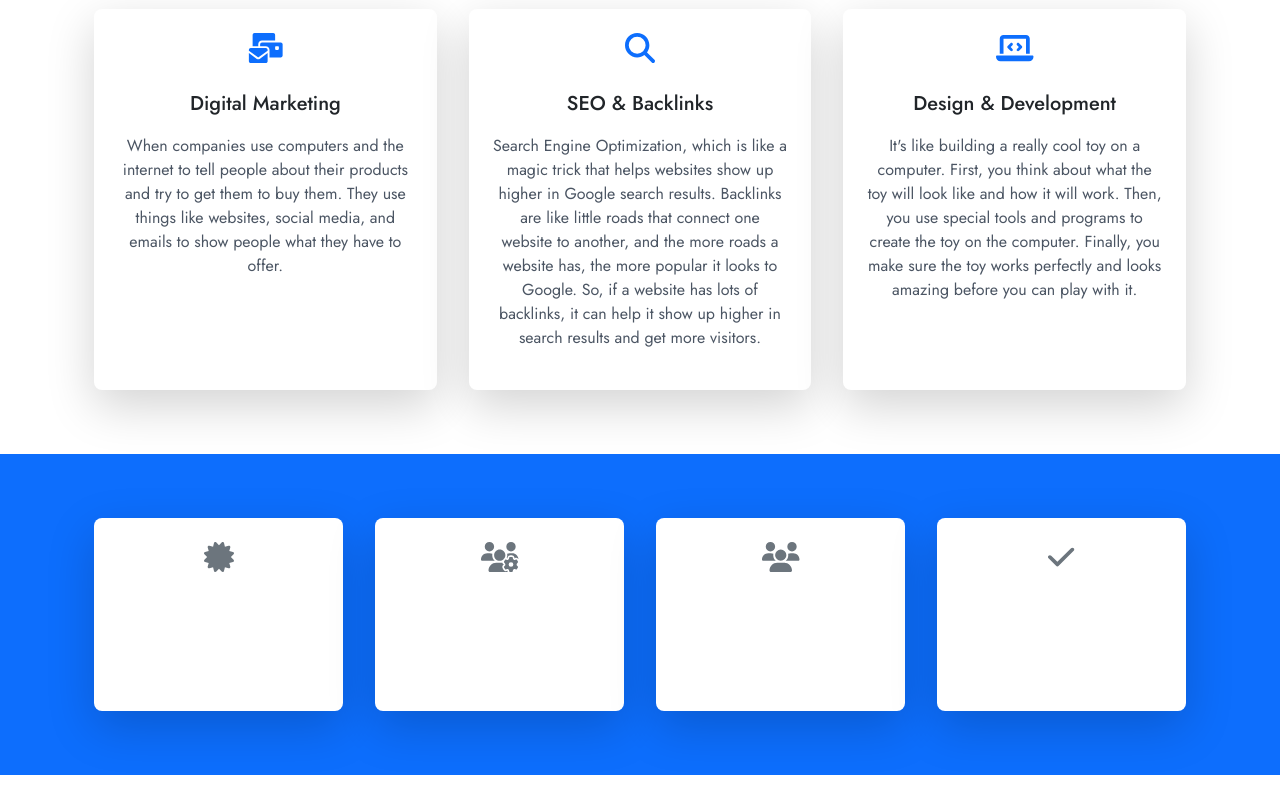
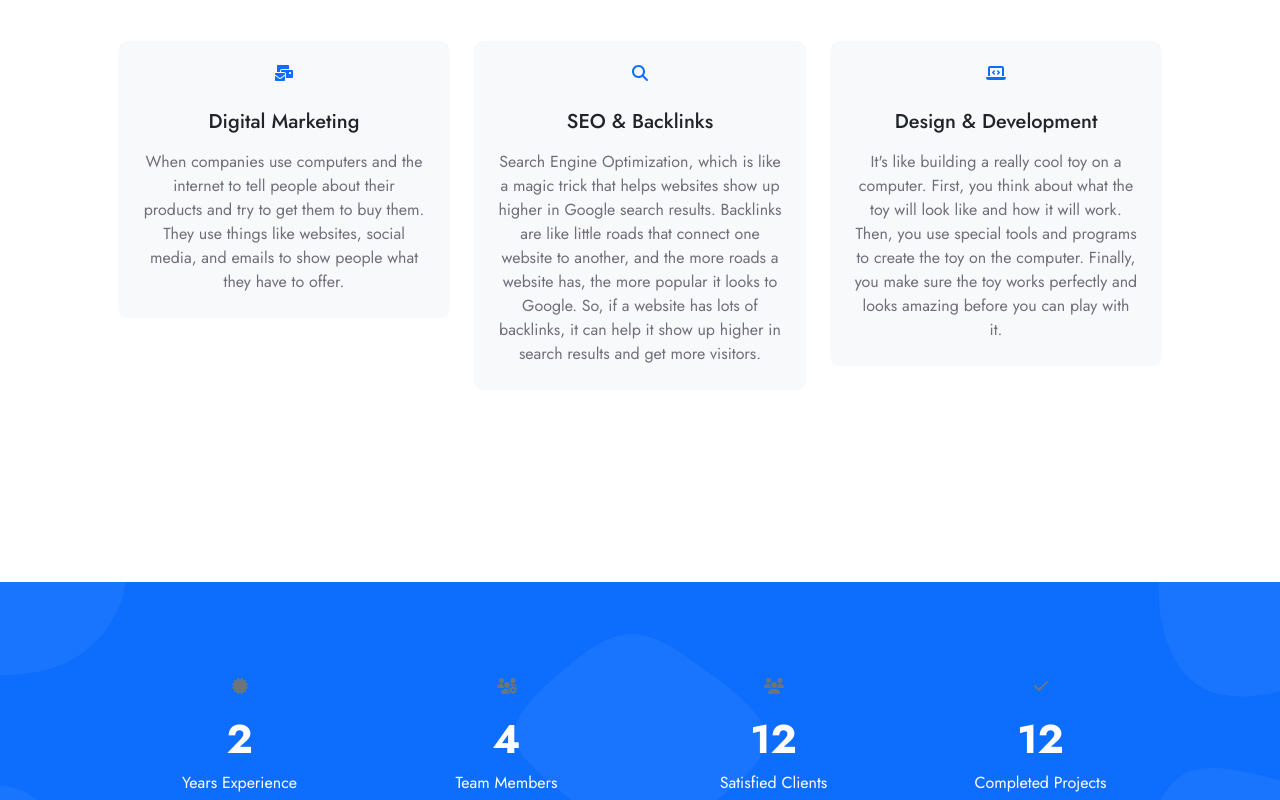
Before and after one commit to BitBarricade/webpage-next, a Next.js app: page / in a window 1280 px wide. Shown: the part 1080-1880 px from the top of the page. Built offline with nearby package versions, Linux system fonts and the light colour scheme.

Commit message:
facts and features updated

```diff
--- a/src/app/about/page.tsx
+++ b/src/app/about/page.tsx
@@ -1,7 +1,7 @@
 import React from "react";
 import Hero from "@/components/Hero/Hero";
-import Feature from "@/components/Feature";
-import Facts from "@/components/Facts";
+import Feature from "@/components/Feature/Feature";
+import Facts from "@/components/Facts/Facts";
 import Team from "@/components/Team";
 import Newsletter from "@/components/Newsletter";
 import Footer from "@/components/Footer";
--- a/src/app/page.tsx
+++ b/src/app/page.tsx
@@ -1,7 +1,7 @@
 // app/page.tsx
 import Hero from "@/components/Hero/Hero";
-import Feature from "@/components/Feature";
-import Facts from "@/components/Facts";
+import Feature from "@/components/Feature/Feature";
+import Facts from "@/components/Facts/Facts";
 import Service from "@/components/Service";
 import Newsletter from "@/components/Newsletter";
 import Footer from "@/components/Footer";
--- a/src/components/Facts.tsx
+++ /dev/null
@@ -1,69 +0,0 @@
-import React from "react";
-import { FontAwesomeIcon } from "@fortawesome/react-fontawesome";
-import {
-  faCertificate,
-  faUsersCog,
-  faUsers,
-  faCheck,
-} from "@fortawesome/free-solid-svg-icons";
-
-const Facts: React.FC = () => {
-  return (
-    <div className="bg-primary py-16">
-      <div className="container mx-auto px-4 sm:px-6 lg:px-8">
-        <div className="grid grid-cols-1 md:grid-cols-2 lg:grid-cols-4 gap-8">
-          <div className="text-center">
-            <div className="bg-white dark:bg-gray-800 p-6 rounded-lg shadow-lg transform transition hover:scale-105">
-              <FontAwesomeIcon
-                icon={faCertificate}
-                className="text-secondary mb-4 text-3xl animate-zoomIn"
-              />
-              <h1 className="text-white text-4xl mb-2 animate-slideInDown">
-                2
-              </h1>
-              <p className="text-white">Years Experience</p>
-            </div>
-          </div>
-          <div className="text-center">
-            <div className="bg-white dark:bg-gray-800 p-6 rounded-lg shadow-lg transform transition hover:scale-105">
-              <FontAwesomeIcon
-                icon={faUsersCog}
-                className="text-secondary mb-4 text-3xl animate-zoomIn"
-              />
-              <h1 className="text-white text-4xl mb-2 animate-slideInDown">
-                4
-              </h1>
-              <p className="text-white">Team Members</p>
-            </div>
-          </div>
-          <div className="text-center">
-            <div className="bg-white dark:bg-gray-800 p-6 rounded-lg shadow-lg transform transition hover:scale-105">
-              <FontAwesomeIcon
-                icon={faUsers}
-                className="text-secondary mb-4 text-3xl animate-zoomIn"
-              />
-              <h1 className="text-white text-4xl mb-2 animate-slideInDown">
-                12
-              </h1>
-              <p className="text-white">Satisfied Clients</p>
-            </div>
-          </div>
-          <div className="text-center">
-            <div className="bg-white dark:bg-gray-800 p-6 rounded-lg shadow-lg transform transition hover:scale-105">
-              <FontAwesomeIcon
-                icon={faCheck}
-                className="text-secondary mb-4 text-3xl animate-zoomIn"
-              />
-              <h1 className="text-white text-4xl mb-2 animate-slideInDown">
-                12
-              </h1>
-              <p className="text-white">Completed Projects</p>
-            </div>
-          </div>
-        </div>
-      </div>
-    </div>
-  );
-};
-
-export default Facts;
--- /dev/null
+++ b/src/components/Facts/Facts.module.css
@@ -0,0 +1,46 @@
+
+.fact {
+    margin: 6rem 0;
+    background:
+        url(/img/blob-top-left.png),
+        url(/img/blob-top-right.png),
+        url(/img/blob-bottom-left.png),
+        url(/img/blob-bottom-right.png),
+        url(/img/blob-center.png);
+    background-position:
+        left 0px top 0px,
+        right 0px top 0px,
+        left 0px bottom 0px,
+        right 0px bottom 0px,
+        center center;
+    background-repeat: no-repeat;
+    animation-name: fadeInUp;
+}
+
+.Animate {
+    animation-name: fadeIn;
+}
+
+@keyframes fadeInUp {
+    0% {
+        opacity: 0;
+        transform: translate3d(0, 100%, 0);
+    }
+
+    100% {
+        opacity: 1;
+        transform: none;
+    }
+}
+
+@keyframes fadeIn {
+    0% {
+        opacity: 0;
+        transform: translate3d(0, 100%, 0);
+    }
+
+    100% {
+        opacity: 1;
+        transform: none;
+    }
+}
--- /dev/null
+++ b/src/components/Facts/Facts.tsx
@@ -0,0 +1,58 @@
+import React from "react";
+import { FontAwesomeIcon } from "@fortawesome/react-fontawesome";
+import {
+  faCertificate,
+  faUsersCog,
+  faUsers,
+  faCheck,
+} from "@fortawesome/free-solid-svg-icons";
+import Styles from "./Facts.module.css";
+
+const Facts: React.FC = () => {
+  return (
+    <div className={`container-xxl bg-primary py-5 ${Styles.fact}`} style={{ visibility: "visible", animationDelay: "0.1s" }}>
+      <div className="container py-5 px-lg-5">
+        <div className="row g-4">
+          <div className={`col-md-6 col-lg-3 text-center ${Styles.Animate}`} style={{ visibility: "visible", animationDelay: "0.1s" }}>
+            <FontAwesomeIcon
+              icon={faCertificate}
+              className="text-secondary mb-3"
+              style={{ width: "4em", display: "inline" }}
+            />
+            <h1 className="text-white mb-2">2</h1>
+            <p className="text-white mb-0">Years Experience</p>
+          </div>
+          <div className={`col-md-6 col-lg-3 text-center ${Styles.Animate}`} style={{ visibility: "visible", animationDelay: "0.3s" }}>
+            <FontAwesomeIcon
+              icon={faUsersCog}
+              className="text-secondary mb-3"
+              style={{ width: "4em", display: "inline" }}
+            />
+            <h1 className="text-white mb-2">4</h1>
+            <p className="text-white mb-0">Team Members</p>
+          </div>
+          <div className={`col-md-6 col-lg-3 text-center ${Styles.Animate}`} style={{ visibility: "visible", animationDelay: "0.5s" }}>
+            <FontAwesomeIcon
+              icon={faUsers}
+              className="text-secondary mb-3"
+              style={{ width: "4em", display: "inline" }}
+            />
+            <h1 className="text-white mb-2">12</h1>
+            <p className="text-white mb-0">Satisfied Clients</p>
+          </div>
+          <div className={`col-md-6 col-lg-3 text-center ${Styles.Animate}`} style={{ visibility: "visible", animationDelay: "0.7s" }}>
+            <FontAwesomeIcon
+              icon={faCheck}
+              className="text-secondary mb-3"
+              style={{ width: "4em", display: "inline" }}
+            />
+            <h1 className="text-white mb-2">12</h1>
+            <p className="text-white mb-0">Completed Projects</p>
+          </div>
+        </div>
+      </div>
+    </div>
+  );
+};
+
+export default Facts;
--- /dev/null
+++ b/src/components/Feature/Feature.module.css
@@ -0,0 +1,27 @@
+
+.fadeInUp {
+    visibility: visible;
+    animation-delay: 0.1s;
+    animation-name: fadeInUp;
+    transition: .5s;
+}
+
+@keyframes fadeInUp {
+    0% {
+        opacity: 0;
+        transform: translate3d(0, 100%, 0);
+    }
+
+    100% {
+        opacity: 1;
+        transform: none;
+    }
+}
+
+.featureItem {
+    transition: .5s;
+}
+
+.featureItem:hover {
+    margin-top: -15px;
+}
--- a/src/components/Feature.tsx
+++ b/src/components/Feature/Feature.tsx
@@ -5,6 +5,7 @@ import {
   faSearch,
   faLaptopCode,
 } from "@fortawesome/free-solid-svg-icons";
+import Styles from "./Feature.module.css";
 
 const features = [
   {
@@ -29,22 +30,25 @@ const features = [
 
 const Feature: React.FC = () => {
   return (
-    <div className="py-16">
-      <div className="container mx-auto px-4 sm:px-6 lg:px-8">
-        <div className="grid grid-cols-1 md:grid-cols-2 lg:grid-cols-3 gap-8">
+    <div className="container-xxl py-5">
+      <div className="container py-5 px-lg-5">
+        <div className="row g-4">
           {features.map((feature, index) => (
             <div
               key={index}
-              className="text-center bg-white dark:bg-gray-800 p-6 rounded-lg shadow-lg transform transition hover:scale-105"
+              className={`col-lg-4 ${Styles.fadeInUp}`}
             >
-              <FontAwesomeIcon
-                icon={feature.icon}
-                className="text-primary mb-4 text-3xl animate-zoomIn"
-              />
-              <h5 className="text-xl font-semibold mb-3">{feature.title}</h5>
-              <p className="text-gray-600 dark:text-gray-300">
-                {feature.description}
-              </p>
+              <div className={`bg-light rounded text-center p-4 ${Styles.featureItem}`}>
+                <FontAwesomeIcon
+                  icon={feature.icon}
+                  className="text-primary mb-4"
+                  style={{width: "4em", display: "inline"}}
+                />
+                <h5 className="mb-3">{feature.title}</h5>
+                <p className="m-0">
+                  {feature.description}
+                </p>
+              </div>
             </div>
           ))}
         </div>
```
